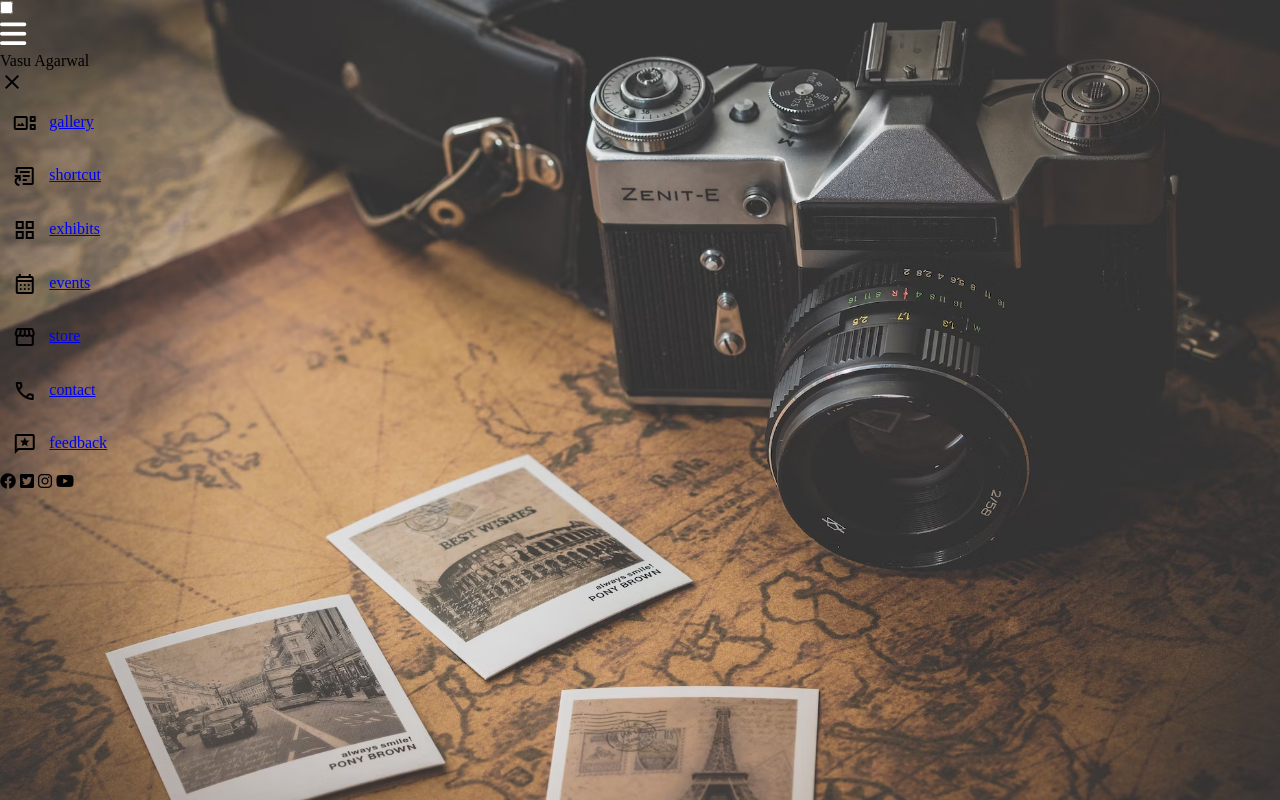
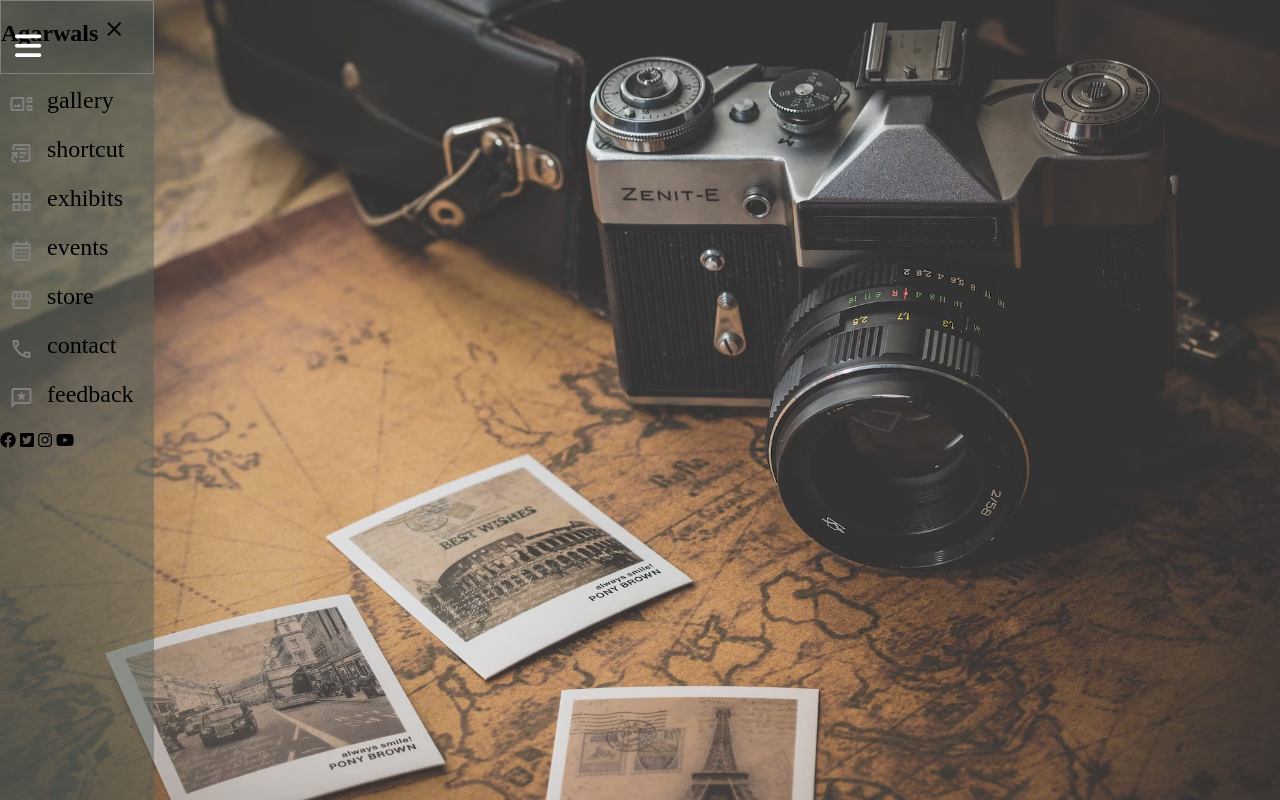
Before and after one commit to vasu2107/photograpy_sidemenu, a plain HTML site: page index.html in a window 1280 px wide. Drawn offline with nearby package versions, Linux system fonts and the light colour scheme.

Commit message:
updation

```diff
--- a/index.html
+++ b/index.html
@@ -15,21 +15,25 @@
 
 <body>
     <div class="mainbox">
+        <div class="abs">
             <input type="checkbox" id="checkbox">
             <div class="btn1">
                 <label for="checkbox">
                     <i class="fa-solid fa-bars"></i>
                 </label>
             </div>
+        </div>
 
-        <div >
+        <div class="sidemenu">
             <div>
-                <p>Vasu Agarwal</p>
+                <div class="sidemenuheader">
+                    <h2>Agarwals</h2>
+                    <label for="checkbox"><span class="material-symbols-outlined">
+                            close
+                        </span></label>
                 </div>
-            <div><label for="checkbox"><span class="material-symbols-outlined">
-                close
-            </span></label></div>
-            <div>
+
+
                 <ul>
                     <li>
                         <span class="material-symbols-outlined">
--- a/style.css
+++ b/style.css
@@ -1,6 +1,16 @@
 * {
     margin: 0;
     padding: 0;
+}
+
+.sidemenuheader h2 {
+    display: inline-block;
+}
+.sidemenuheader{
+    border: 1px solid grey;
+    height: 5vh;
+    margin-bottom: 1em;
+    padding: 1em 0;
 }
 
 .mainbox {
@@ -8,15 +18,49 @@
     background: url("./img/photo-1452587925148-ce544e77e70d.avif");
     background-size: cover;
 }
-li{
+
+li {
     padding: 1%;
+    margin: 1em .5em;
 }
-a{
-  position: relative;
-  bottom: 8px;
-  margin-left: 1%;
+
+a {
+    position: relative;
+    bottom: 8px;
+    margin-left: 10%;
+    text-decoration: none;
+    color: black;
+    font-size: 1.5em;
 }
-.btn1{
+
+.btn1 {
     color: white;
     font-size: 30px;
+    margin: 1em .5em;
+    z-index: 0;
+
 }
+
+.sidemenu {
+    background-color: rgba(88, 100, 91, 0.5);
+    width: 12vw;
+    height: 100vh;
+    /* margin-left: -200px; */
+    z-index: 1;
+}
+li span{
+    color: grey;
+}
+footer{
+    position: relative;
+    bottom: 1px;
+}
+.mainbox input+div{
+    display: inline-block;
+}
+.abs{
+    position: absolute;
+}
+.abs input{
+    display: none;
+}
```
Lines whose indentation alone changed are shown as unchanged.
